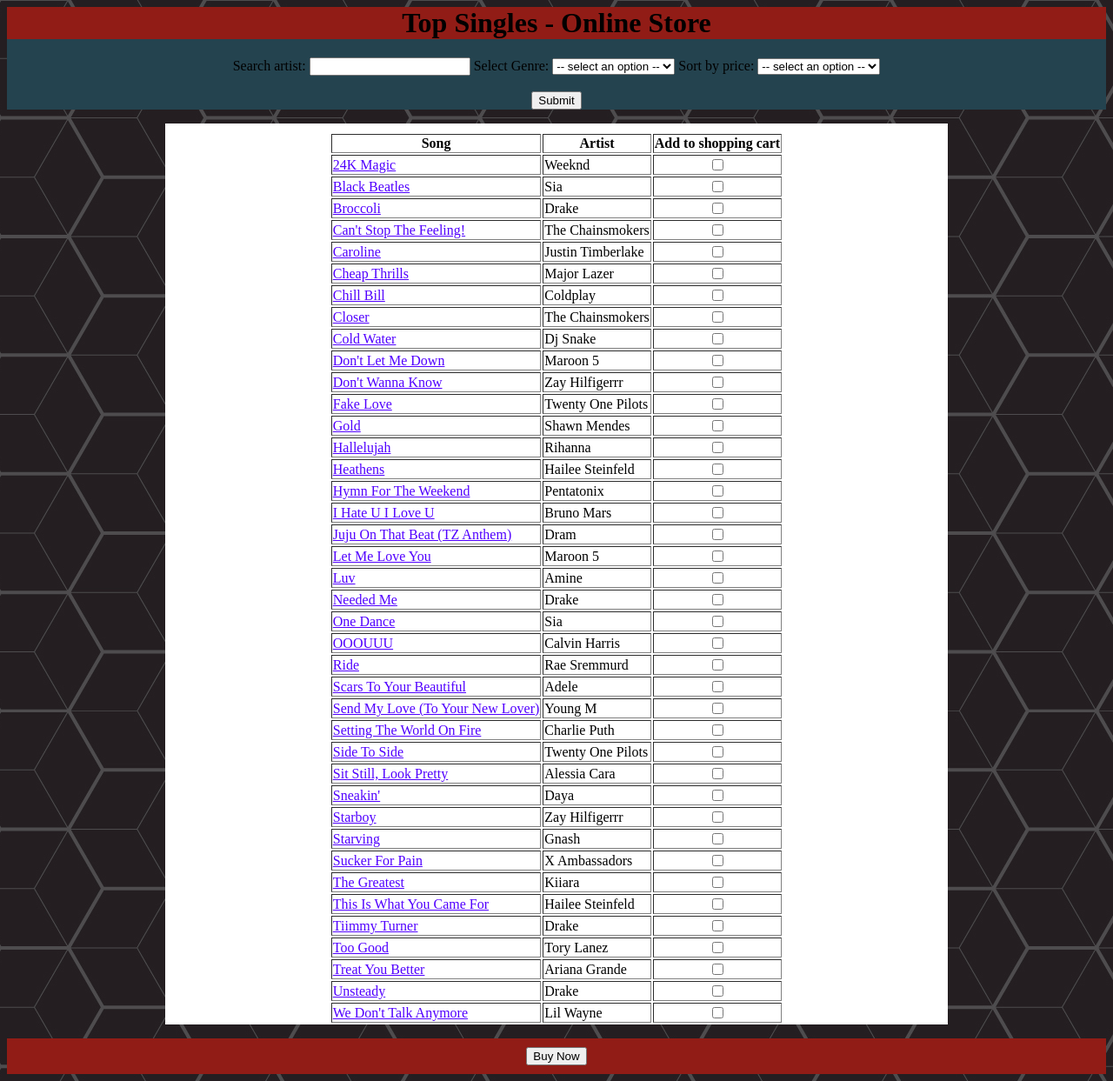
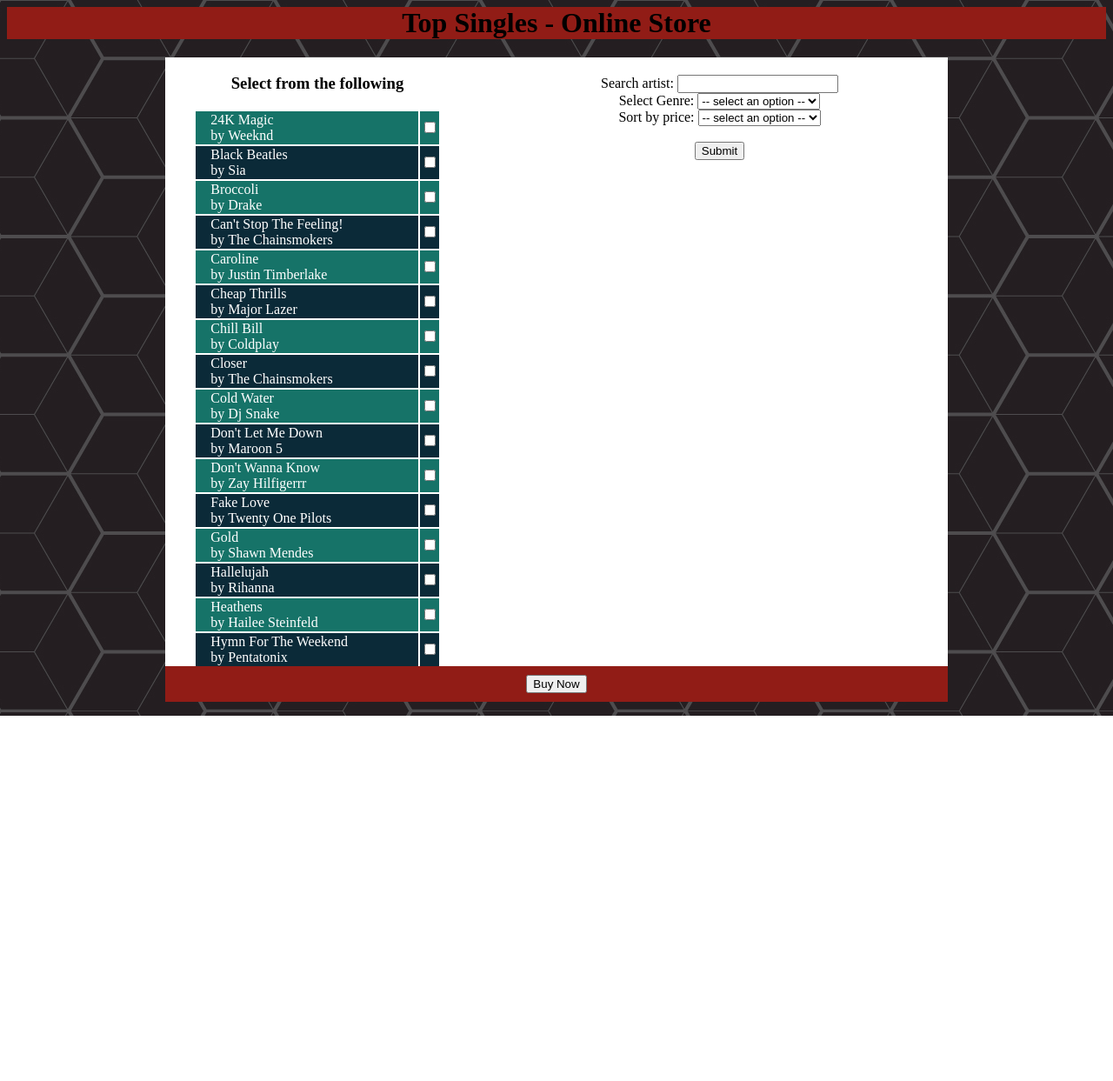
Before and after one commit to EddySigma/CST336Project, a PHP site: page / in a window 1280 px wide. Shown: the whole page at 87% size. After the commit the page ends 823 px from the top, so only its background shows below. Run offline with PHP 8.4, Linux system fonts and the light colour scheme; data comes from the database, SQL or seed files in the repository.

Commit message:
made aesthetic changes and modified some of the code to fit the style

```diff
--- a/public_html/css/theme.css
+++ b/public_html/css/theme.css
@@ -2,7 +2,7 @@
   margin: 10px auto;
   height:auto;
   width: auto;
-  border-style: hidden;
+  color: white;
 }
 
 
@@ -11,20 +11,20 @@
 .hide:focus { display: none; }
 .hide:focus ~ #list { display:block; }
 
-label
-{
-	text-decoration:underline;
-	 color: #5100ff;
-}
+/*label*/ /* may want to uncomment this */
+/*{*/
+/*	text-decoration:underline;*/
+/*	 color: #5100ff;*/
+/*}*/
 
 
 img
 {
-  margin: 6px 12px 6px 0px;
   max-width: 200px;
   max-height: 200px;
   border:1px solid #021a40;
   opacity: 0.8;
+  margin: auto;
 }
 
 ul {
@@ -85,3 +85,36 @@
 body {
   background-image: url("../images/styling/hexBackground.jpg");
 }
+
+.songInfo {
+  text-decoration:none;
+}
+
+.tableContainer{
+  width: 350px;
+  height: 700px;
+  overflow: auto;
+  float: left;
+}
+
+.userInput {
+  margin-left: 375px;
+  height:700px;
+}
+
+.separation {
+  padding: 20px;
+  text-align:center;
+}
+
+tr:nth-child(even) {
+    background-color: #0B2A38;
+}
+
+tr:nth-child(odd) {
+    background-color: #167368;
+}
+
+h3 {
+  text-align:center;
+}
--- a/public_html/functions.php
+++ b/public_html/functions.php
@@ -24,8 +24,6 @@
 	$stmt = $dbConn -> prepare ($sql);
 	$stmt -> execute ();
 
-	echo "<table border=1px;>";
-
 	if( !($stmt -> fetch()) )
 		echo "<center><h1>Nothing found</h1></center>";
 
@@ -45,7 +43,7 @@
 	$stmt = $dbConn -> prepare ($sql);
 	$stmt -> execute ();
 
-	echo "<table border=1px;>";
+	echo "<table>";
 
 	echo "<th>Song</th>
 		    <th>Artist</th>
@@ -73,10 +71,7 @@
 		$picLink = $row['pictureLink'];
 		$length = $row['length'];
 		$total += floatval($price);
-		echo "<tr>
-
-
-		<td>
+		echo "<tr><td>
 
 
 	<label class='collapse' for='_$i'>$name </label>
@@ -106,10 +101,9 @@
 
 function printTable($stmt)
 {
+	echo "<table>";
 
-	echo "<table border=1px;>";
-
-	echo printHeading();
+	//echo printHeading();
 	$i = 1;
 	while ( $row = $stmt -> fetch() )
 	{
@@ -121,58 +115,41 @@
 		$picLink = $row['pictureLink'];
 		$length = $row['length'];
 
-		echo "<tr>
-
-		<td>
+		if($i%2 == 0) {
+			echo "<tr class='r2'>";
+		} else {
+			echo "<tr class='r1'>";
+		}
+		echo "<td>
 
 		<div class='songInfo'>
-		<label class='collapse' for='_$i'>$name </label>
+			<div class='titleAndArtist'>
+				<label class='collapse' for='_$i'>&emsp;$name<br />
+				&emsp;by&nbsp;$artist</label>
+
 				<input id='_$i' type='checkbox'>
 				<div class='detailedInfo'>
 					<center><img src='$picLink'></center>
 					&emsp;Length:&nbsp;$length&nbsp; <br />
-			&emsp;Length:&nbsp;$genre <br />
-			&emsp;Length:&nbsp;$$price <br />
-
+					&emsp;Genre:&nbsp;$genre <br />
+					&emsp;$$price <br />
+				</div>
 			</div>
 		</div>
 		</td>
 
-		<td>$artist</td>
 		<td><center><input type='checkbox' name='songs[]' value=$songID><center></td>
 		</tr>";
 		$i++;
 	}
 
 	echo "</table>";
-
 }
 
-// functio otherFunction($stmt) {
-// 	while ( $row = $stmt -> fetch() )
-// 	{
-// 		$name =  $row['name'];
-// 		$artist = $row['artist'];
-// 		$genre = $row['genre'];
-// 		$price = $row['price'];
-// 		$songID = $row['songID'];
-// 		$picLink = $row['pictureLink'];
-// 		$length = $row['length'];
-
-// 		echo "<div class='songContainer'>";
-
-
-
-// 		echo "</div>";
-// 	}
-//}
 
 function printHeading()
 {
 	return "<th>Song</th>
-		    <th>Artist</th>
-		    "//<th>Genre</th>
-		    //<th>Price</th>
-		    ."<th>Add to shopping cart</th>";
+		    <th>Add To Cart</th>";
 }
 ?>
--- a/public_html/index.php
+++ b/public_html/index.php
@@ -30,33 +30,6 @@
 			<div class="titleSection">
 				<h1>Top Singles - Online Store</h1>
 			</div>
-
-			<form action="" method="POST"  >
-
-				Search artist:
-				<input type="text" name="artistName">
-
-			  	Select Genre:
-			  	<select name="genre">
-					<option disabled selected value> -- select an option -- </option>
-
-				    <option value=1>Hip-Hop</option>
-				    <option value=2>Rock</option>
-				    <option value=3>Pop</option>
-				    <option value=4>Country</option>
-			  	</select>
-
-			   	Sort by price:
-			   	<select name="sortPrice">
-					<option disabled selected value> -- select an option -- </option>
-
-			    	<option value="desc">high-low</option>
-			    	<option value="asc">low-high</option>
-			  	</select>
-
-			  	<br /><br />
-			  	<input type="submit" name="submit" value="Submit">
-			</form>
 		</div>
 
 		<!--
@@ -122,13 +95,48 @@
 				$sql .= " ORDER BY Songs.name";
 
 			echo "<div class='songDisplay'>";
+			echo "<div class='tableContainer'>";
+			echo "<h3> Select from the following</h3>";
 			displayData($dbConn, $sql);
+			echo "</div>";
+			echo "
+			<div class='userInput'>
+				<div class='separation'>
+					<form action='' method='POST'  >
 
-			echo "</form>";
-			echo "</div>";
+						Search artist:
+						<input type='text' name='artistName'>
+						<br />
 
+					  	Select Genre:
+					  	<select name='genre'>
+							<option disabled selected value> -- select an option -- </option>
+
+						    <option value=1>Hip-Hop</option>
+						    <option value=2>Rock</option>
+						    <option value=3>Pop</option>
+						    <option value=4>Country</option>
+					  	</select>
+						<br />
+
+					   	Sort by price:
+					   	<select name='sortPrice'>
+							<option disabled selected value> -- select an option -- </option>
+
+					    	<option value='desc'>high-low</option>
+					    	<option value='asc'>low-high</option>
+					  	</select>
+
+					  	<br /><br />
+					  	<input type='submit' name='submit' value='Submit'>
+					</form>
+				</div>
+			</div>
+			";
 			echo "<div class='submitSection'>";
 			echo "<input type='submit' name='buy' value='Buy Now'>";
+			echo "</div>";
+			echo "</form>";
 			echo "</div>";
 
 
@@ -137,5 +145,6 @@
 				return isset($_POST['genre']) || isset($_POST['sortPrice']) || isset($_POST['artistName']);
 			}
 		?>
+
 	</body>
 </html>
```
Also changed, not shown: public_html/process.php (+8 -1 lines). Lines whose indentation alone changed are shown as unchanged.
